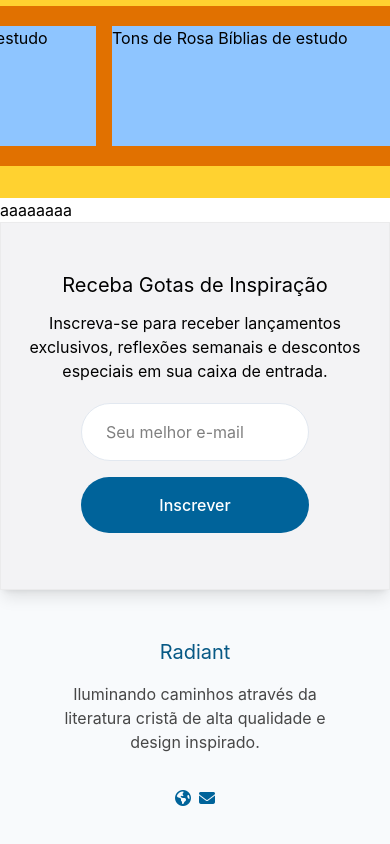
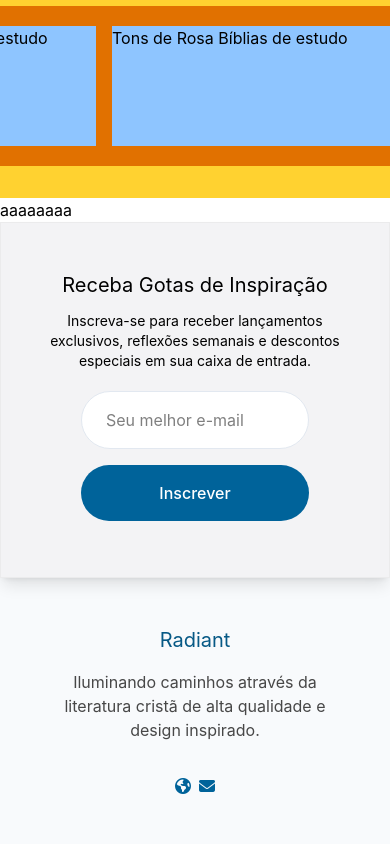
Before and after one commit to julianarocumback/radiant, a React (Vite) app: page / in a window 390 px wide. Shown: the part 982-1826 px from the top of the page. Built offline with nearby package versions, Linux system fonts and the light colour scheme.

Commit message:
Ajustando a formatação do texto na seção de inscrição do NewsLetter

```diff
--- a/src/components/newsLetter/NewsLetter.jsx
+++ b/src/components/newsLetter/NewsLetter.jsx
@@ -8,7 +8,7 @@ export default function NewsLetter(){
 
 
                     <h2 className="text-xl lg:text-3xl">Receba Gotas de Inspiração</h2>
-                    <p>Inscreva-se para receber lançamentos <br/> exclusivos, reflexões semanais e descontos <br/> especiais em sua caixa de entrada.</p>
+                    <p className="text-sm lg:text-base">Inscreva-se para receber lançamentos <br/> exclusivos, reflexões semanais e descontos <br/> especiais em sua caixa de entrada.</p>
 
                     <div className="flex flex-col lg:flex-row py-2 px-20 lg:px-40 gap-4 justify-center items-center ">
                         <Email/>
```
